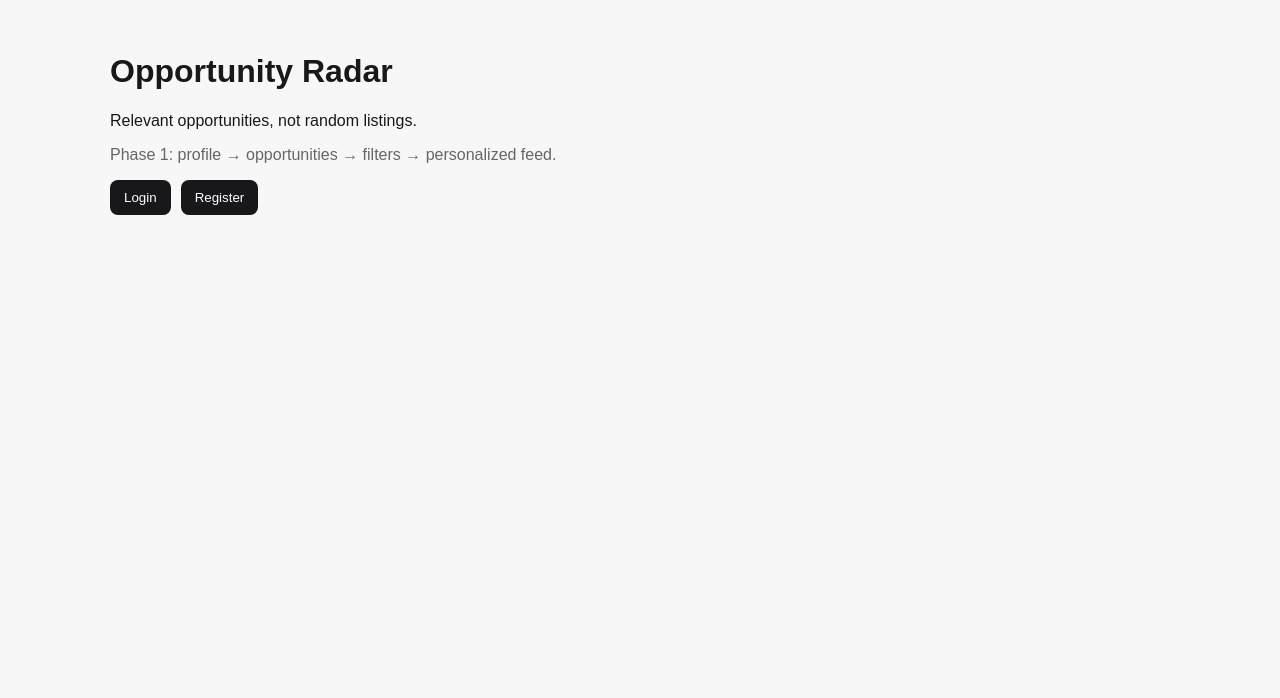
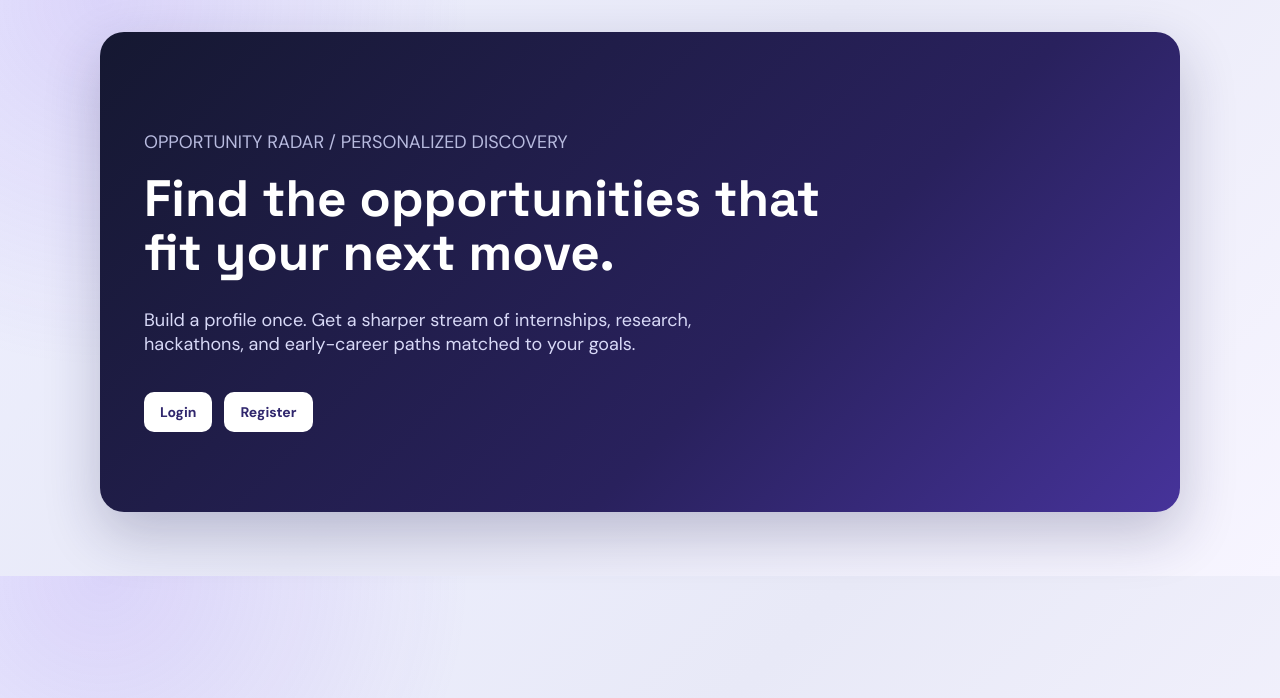
Before and after one commit to Divyareddy8/Oppora, a Next.js app in the folder frontend/: page / in a window 1280 px wide. Shown: the top 698 px of the page. Built offline with nearby package versions, Linux system fonts and the light colour scheme.

Commit message:
ui update

```diff
--- a/frontend/app/globals.css
+++ b/frontend/app/globals.css
@@ -1,22 +1,54 @@
+@import url("https://fonts.googleapis.com/css2?family=DM+Sans:wght@400;500;600;700&family=Space+Grotesk:wght@500;600;700&display=swap");
+
+:root {
+  --ink: #15152d;
+  --navy: #11142d;
+  --blue: #4775ff;
+  --violet: #8559e8;
+  --lavender: #f3f1ff;
+  --line: #dedcf1;
+  --muted: #696982;
+  --white: #ffffff;
+}
+
 * { box-sizing: border-box; }
 body {
   margin: 0;
-  font-family: Arial, sans-serif;
-  background: #f7f7f8;
-  color: #18181b;
+  font-family: "DM Sans", "Segoe UI", sans-serif;
+  background: #e9e9fa;
+  background-image: radial-gradient(circle at 8% 0%, rgba(133, 89, 232, .18), transparent 28%), linear-gradient(135deg, #eef0ff 0%, #e8e9f7 46%, #f7f5ff 100%);
+  color: var(--ink);
 }
 a { color: inherit; text-decoration: none; }
-.container { max-width: 1100px; margin: 0 auto; padding: 32px 20px; }
-nav { display: flex; justify-content: space-between; align-items: center; padding: 18px 24px; background: white; border-bottom: 1px solid #ddd; }
-.brand { font-weight: 800; font-size: 20px; }
-.grid { display: grid; grid-template-columns: repeat(auto-fit, minmax(300px, 1fr)); gap: 18px; }
-.card { background: white; border: 1px solid #ddd; border-radius: 12px; padding: 18px; }
-button { border: 0; border-radius: 8px; padding: 10px 14px; cursor: pointer; background: #18181b; color: white; }
-input, select, textarea { width: 100%; padding: 10px; border: 1px solid #ccc; border-radius: 8px; margin-top: 6px; }
-label { display: block; margin-bottom: 14px; font-weight: 600; }
+h1, h2, h3, .brand { font-family: "Space Grotesk", "Segoe UI", sans-serif; }
+h1 { font-size: clamp(2rem, 4vw, 3.5rem); line-height: 1.05; margin: 24px 0 10px; }
+h2 { font-size: 1.4rem; margin: 18px 0 8px; }
+h3 { margin-top: 0; }
+.container { max-width: 1120px; margin: 0 auto; padding: 32px 20px 64px; }
+nav { display: flex; justify-content: space-between; align-items: center; padding: 17px 22px; background: rgba(17, 20, 45, .96); color: var(--white); border: 1px solid rgba(255, 255, 255, .12); border-radius: 18px; box-shadow: 0 14px 36px rgba(31, 29, 79, .18); }
+nav a { color: #d9ddff; font-weight: 700; }
+.brand { font-weight: 700; font-size: 20px; letter-spacing: 0; }
+.grid { display: grid; grid-template-columns: repeat(auto-fit, minmax(300px, 1fr)); gap: 20px; }
+.card { background: rgba(255, 255, 255, .88); border: 1px solid var(--line); border-radius: 18px; padding: 22px; box-shadow: 0 12px 30px rgba(44, 39, 99, .09); backdrop-filter: blur(10px); }
+.card:hover { border-color: #bcb6ed; box-shadow: 0 18px 36px rgba(73, 61, 151, .14); transform: translateY(-2px); transition: .2s ease; }
+button { border: 0; border-radius: 10px; padding: 11px 16px; cursor: pointer; background: linear-gradient(135deg, var(--blue), var(--violet)); color: white; font: 700 14px "DM Sans", sans-serif; box-shadow: 0 8px 16px rgba(82, 78, 211, .22); }
+button:hover { filter: brightness(1.08); transform: translateY(-1px); }
+input, select, textarea { width: 100%; padding: 12px 13px; border: 1px solid #d2d0e7; border-radius: 10px; margin-top: 6px; background: #fbfaff; color: var(--ink); font: inherit; }
+input:focus, select:focus, textarea:focus { outline: 3px solid rgba(71, 117, 255, .18); border-color: var(--blue); }
+label { display: block; margin-bottom: 14px; font-weight: 700; color: #343451; }
 .row { display: grid; grid-template-columns: repeat(2, 1fr); gap: 14px; }
-.badge { display: inline-block; padding: 4px 8px; border-radius: 999px; background: #eee; margin: 3px; font-size: 12px; }
-.score { font-size: 22px; font-weight: 800; }
-.muted { color: #666; }
-.error { color: #b00020; }
-@media(max-width: 650px) { .row { grid-template-columns: 1fr; } }
+.badge { display: inline-block; padding: 5px 9px; border-radius: 999px; background: #e9e7ff; color: #4c3f9d; margin: 3px; font-size: 12px; font-weight: 700; }
+.score { font-size: 18px; font-weight: 800; color: #5642c6; }
+.muted { color: var(--muted); }
+.error { color: #a51f4a; background: #fff0f5; border-radius: 10px; padding: 10px 12px; }
+.hero { padding: 72px 44px; min-height: 480px; display: flex; flex-direction: column; justify-content: center; background: linear-gradient(135deg, rgba(17, 20, 45, .98), #29215d 62%, #46339a); color: white; border-radius: 24px; box-shadow: 0 22px 55px rgba(31, 29, 79, .24); }
+.hero h1 { max-width: 680px; margin-top: 0; }
+.hero p { max-width: 590px; color: #d8d9f7; font-size: 18px; }
+.hero .muted { color: #b8bbdf; }
+.hero-actions { display: flex; gap: 12px; margin-top: 18px; }
+.hero-actions button { background: white; color: #30276d; box-shadow: none; }
+.site-footer { padding: 18px 20px 26px; color: #777596; text-align: center; font-size: 12px; font-weight: 600; }
+.feed-header { margin-bottom: 26px; }
+.feed-header p { font-size: 16px; }
+.match-panel { margin-top: 18px; padding: 13px 15px; border-left: 3px solid var(--violet); background: var(--lavender); border-radius: 0 10px 10px 0; }
+@media(max-width: 650px) { .row { grid-template-columns: 1fr; } .container { padding: 20px 14px 40px; } nav { border-radius: 14px; } .hero { padding: 48px 24px; min-height: 420px; } .hero-actions { flex-direction: column; align-items: stretch; } }
--- a/frontend/app/page.tsx
+++ b/frontend/app/page.tsx
@@ -3,15 +3,15 @@ import Link from "next/link";
 export default function Home() {
   return (
     <main className="container">
-      <h1>Opportunity Radar</h1>
-      <p>Relevant opportunities, not random listings.</p>
-      <p className="muted">
-        Phase 1: profile → opportunities → filters → personalized feed.
-      </p>
-      <div style={{display:"flex", gap:10}}>
-        <Link href="/login"><button>Login</button></Link>
-        <Link href="/register"><button>Register</button></Link>
-      </div>
+      <section className="hero">
+        <p className="muted">OPPORTUNITY RADAR / PERSONALIZED DISCOVERY</p>
+        <h1>Find the opportunities that fit your next move.</h1>
+        <p>Build a profile once. Get a sharper stream of internships, research, hackathons, and early-career paths matched to your goals.</p>
+        <div className="hero-actions">
+          <Link href="/login"><button>Login</button></Link>
+          <Link href="/register"><button>Register</button></Link>
+        </div>
+      </section>
     </main>
   );
 }
```
Also changed, not shown: frontend/app/feed/page.tsx (+5 -3 lines).
